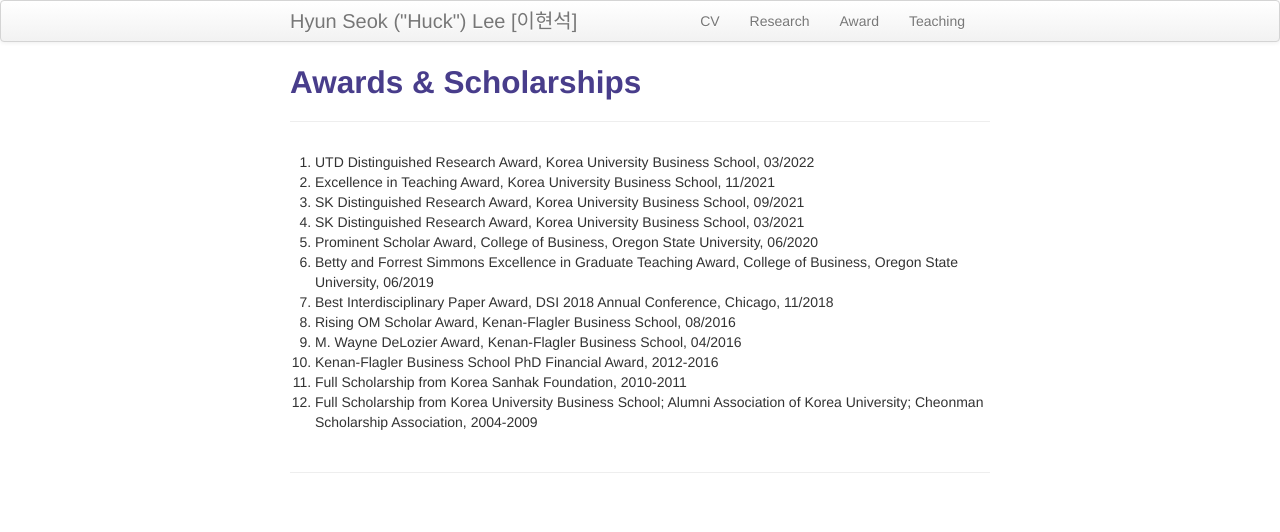
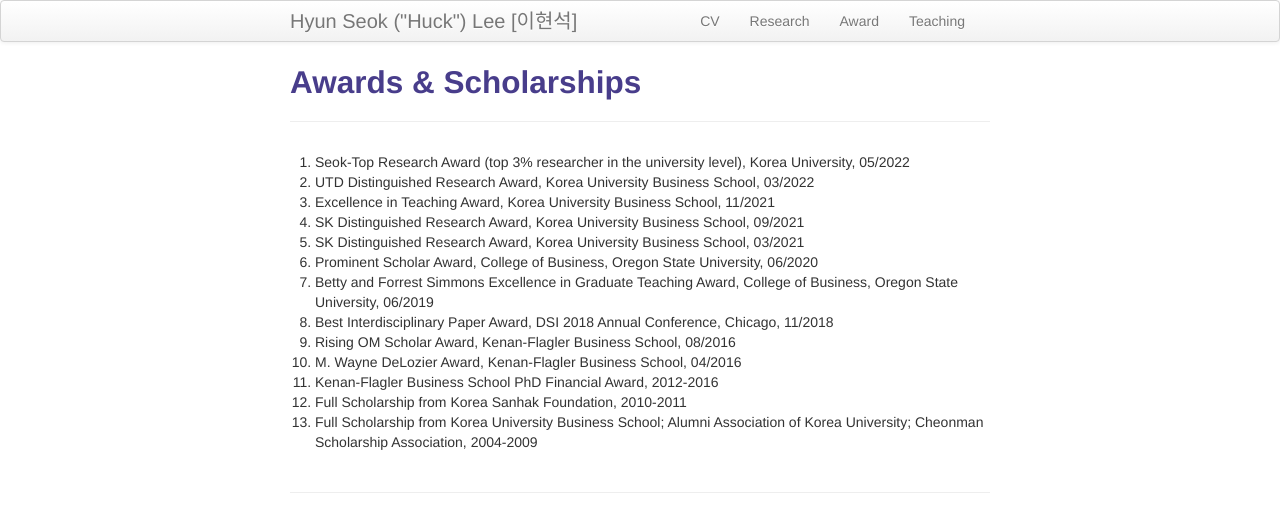
Before and after one commit to lordya2/lordya2.github.io, a Jekyll site: the page built from pages/award.md, in a window 1280 px wide. Shown: the top 532 px of the page. Built offline with Jekyll 4.4.1, drawn with Linux system fonts in a browser that asks for light colours.

Commit message:
Update award.md

```diff
--- a/pages/award.md
+++ b/pages/award.md
@@ -6,18 +6,19 @@ description: Hyun Seok ("Huck") Lee's Awards
 
 
 <!-- ### <u>Awards </u>-->
-1. UTD Distinguished Research Award, Korea University Business School, 03/2022
-2. Excellence in Teaching Award, Korea University Business School, 11/2021
-3. SK Distinguished Research Award, Korea University Business School, 09/2021
-4. SK Distinguished Research Award, Korea University Business School, 03/2021
-5. Prominent Scholar Award, College of Business, Oregon State University, 06/2020
-6. Betty and Forrest Simmons Excellence in Graduate Teaching Award, College of Business, Oregon State University, 06/2019
-7. Best Interdisciplinary Paper Award, DSI 2018 Annual Conference, Chicago, 11/2018
-8. Rising OM Scholar Award, Kenan-Flagler Business School, 08/2016
-9. M. Wayne DeLozier Award, Kenan-Flagler Business School, 04/2016
-10. Kenan-Flagler Business School PhD Financial Award, 2012-2016
-11. Full Scholarship from Korea Sanhak Foundation, 2010-2011
-12. Full Scholarship from Korea University Business School; Alumni Association of Korea University; Cheonman Scholarship Association, 2004-2009
+1. Seok-Top Research Award (top 3% researcher in the university level), Korea University, 05/2022
+2. UTD Distinguished Research Award, Korea University Business School, 03/2022
+3. Excellence in Teaching Award, Korea University Business School, 11/2021
+4. SK Distinguished Research Award, Korea University Business School, 09/2021
+5. SK Distinguished Research Award, Korea University Business School, 03/2021
+6. Prominent Scholar Award, College of Business, Oregon State University, 06/2020
+7. Betty and Forrest Simmons Excellence in Graduate Teaching Award, College of Business, Oregon State University, 06/2019
+8. Best Interdisciplinary Paper Award, DSI 2018 Annual Conference, Chicago, 11/2018
+9. Rising OM Scholar Award, Kenan-Flagler Business School, 08/2016
+10. M. Wayne DeLozier Award, Kenan-Flagler Business School, 04/2016
+11. Kenan-Flagler Business School PhD Financial Award, 2012-2016
+12. Full Scholarship from Korea Sanhak Foundation, 2010-2011
+13. Full Scholarship from Korea University Business School; Alumni Association of Korea University; Cheonman Scholarship Association, 2004-2009
 
 <!--
 [click here for the most recent version of the paper]({{ BASE_PATH}}/pages/working_papers/sample-working-paper.pdf)
```
